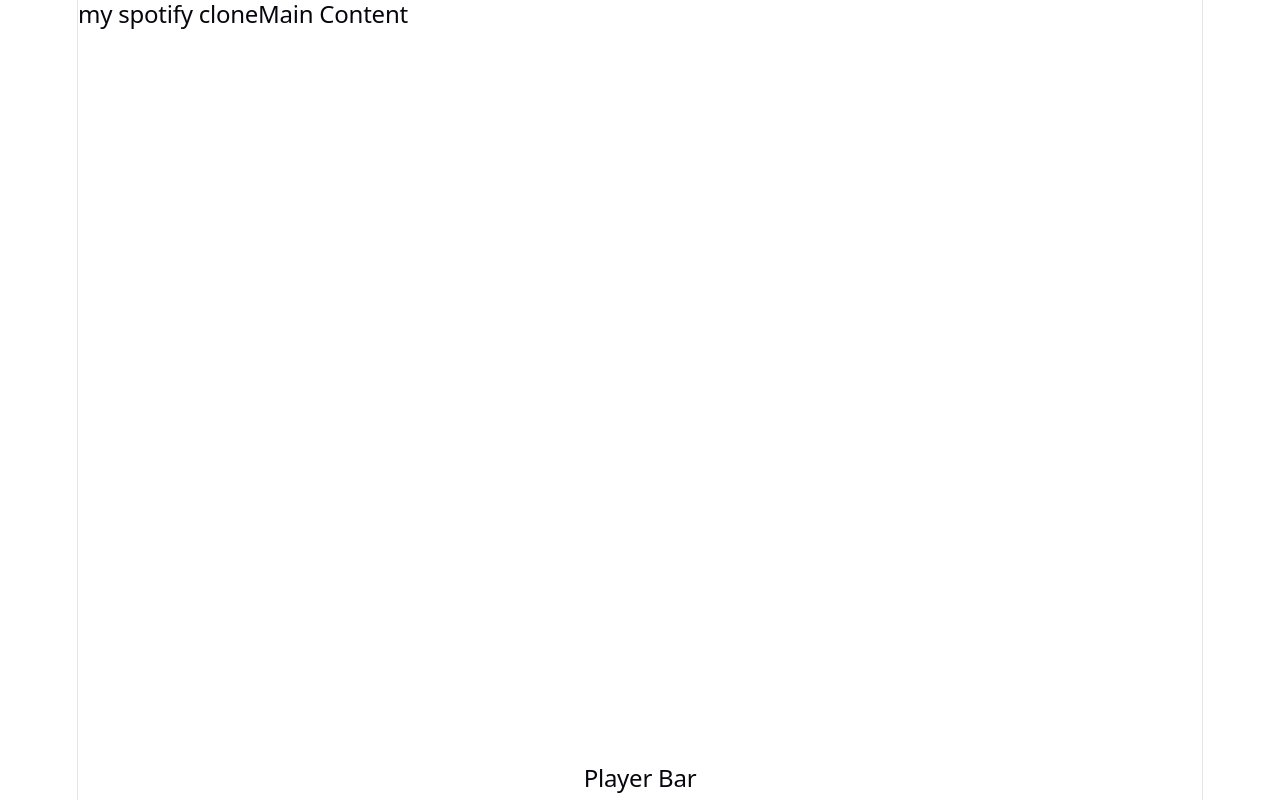
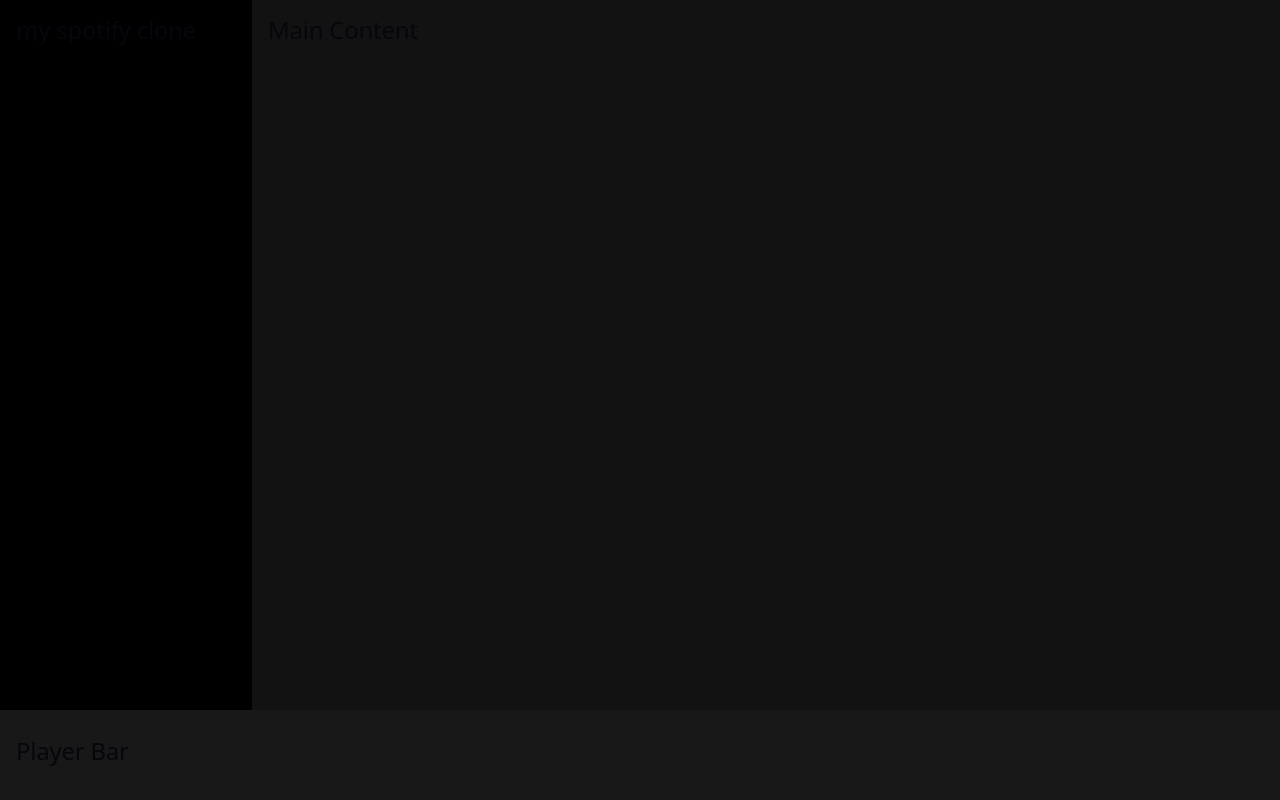
Before and after one commit to Farran-Ahmed/spotifys-clone-, a React (Vite) app: page / in a window 1280 px wide. Built offline with nearby package versions, Linux system fonts and the light colour scheme.

Commit message:
Fixing  root width size and player bar height for full app layout

```diff
--- a/src/index.css
+++ b/src/index.css
@@ -55,15 +55,8 @@ body {
 }
 
 #root {
-  width: 1126px;
-  max-width: 100%;
-  margin: 0 auto;
-  text-align: center;
-  border-inline: 1px solid var(--border);
-  min-height: 100svh;
-  display: flex;
-  flex-direction: column;
-  box-sizing: border-box;
+  width: 100%;
+  min-height: 100vh;
 }
 
 h1,
@@ -121,3 +114,27 @@ code {
   flex: 1;
   overflow: hidden;
 }
+
+
+.top-row .sidebar{
+  width: 220px;
+  background-color: #000000;
+  padding: 16px;
+  flex-shrink: 0;
+}
+
+.top-row .main-content{
+  flex: 1;
+  background-color: #121212;
+  padding: 16px;
+  overflow-y: auto;
+}
+
+.player-bar{
+  height: 90px;
+  background-color:#181818;
+  color: white;
+  display: flex;
+  align-items: center;
+  padding: 0 16px;
+}
```
